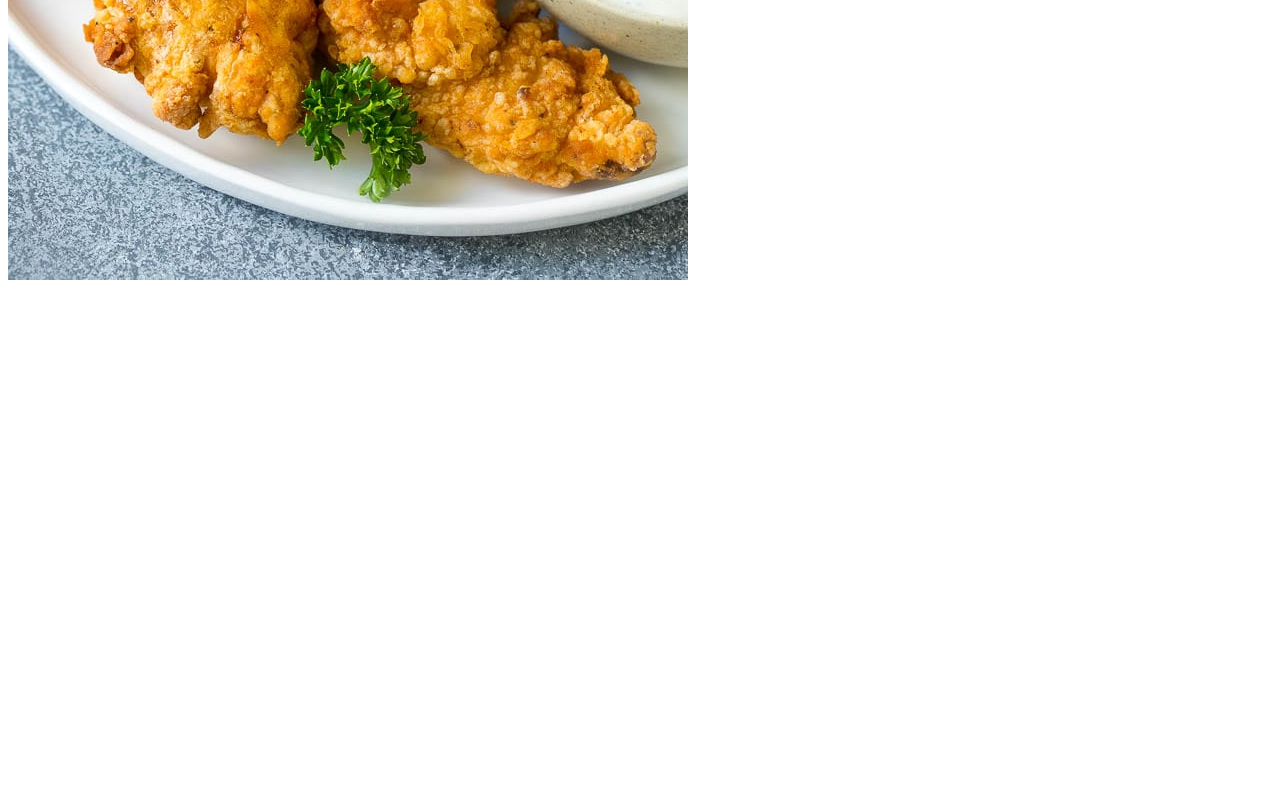
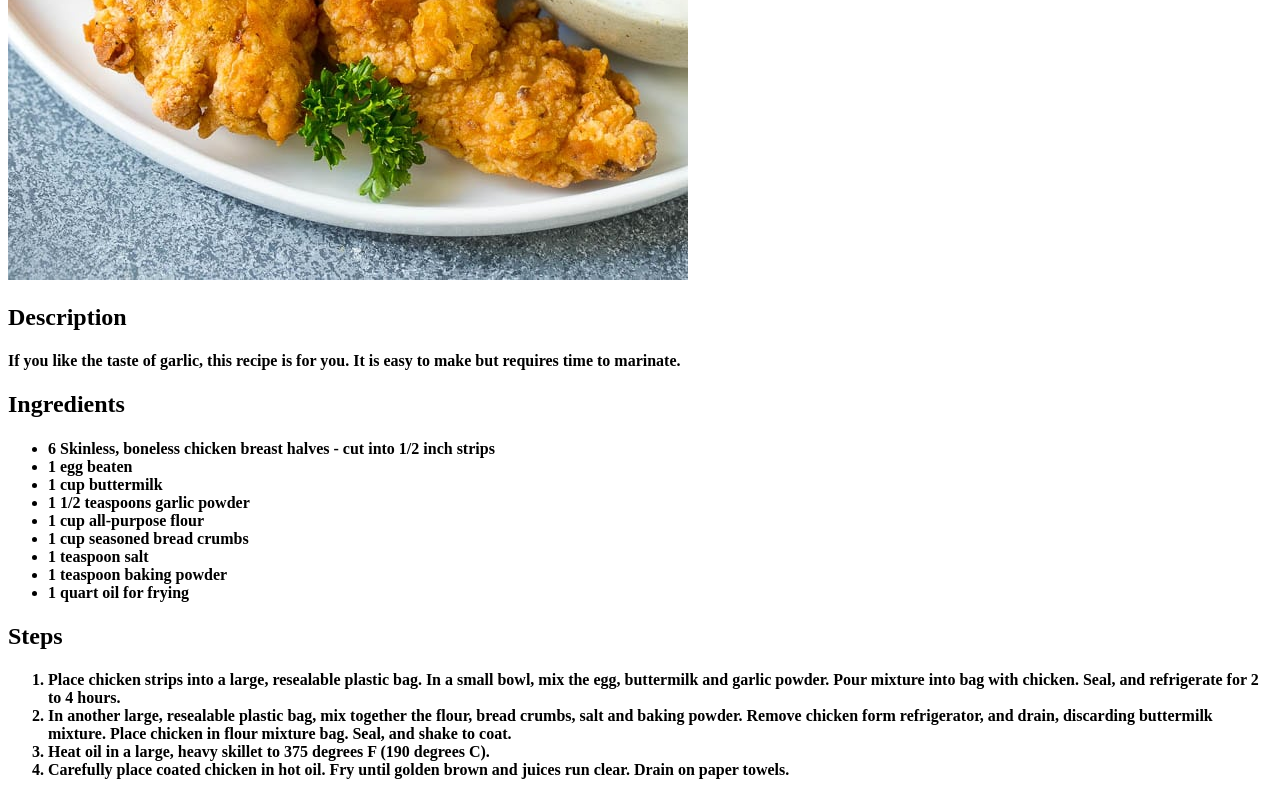
Before and after one commit to thefranklinolivares/odin-recipes, a plain HTML site: page recipes/chicken.html in a window 1280 px wide. Shown: the part 820-1620 px from the top of the page. Before the commit the page ends 1112 px from the top, so only its background shows below. Drawn offline with Linux system fonts and the light colour scheme.

Commit message:
Chicken body finished

```diff
--- a/recipes/chicken.html
+++ b/recipes/chicken.html
@@ -10,5 +10,35 @@
 
     <img src="../images/chicken.jpg">
 
+    <h2>Description</h2>
+    <h4>
+    <p>If you like the taste of garlic, this recipe is for you. It is easy to make but requires time to marinate.</p>
+    </h4>
+
+    <h2>Ingredients</h2>
+    <h4>
+        <ul>
+            <li>6 Skinless, boneless chicken breast halves - cut into 1/2 inch strips</li>
+            <li>1 egg beaten</li>
+            <li>1 cup buttermilk</li>
+            <li>1 1/2 teaspoons garlic powder</li>
+            <li>1 cup all-purpose flour</li>
+            <li>1 cup seasoned bread crumbs</li>
+            <li>1 teaspoon salt</li>
+            <li>1 teaspoon baking powder</li>
+            <li>1 quart oil for frying</li>
+        </ul>
+    </h4>
+
+    <h2>Steps</h2>
+    <h4>
+        <ol>
+            <li>Place chicken strips into a large, resealable plastic bag. In a small bowl, mix the egg, buttermilk and garlic powder. Pour mixture into bag with chicken. Seal, and refrigerate for 2 to 4 hours.</li>
+            <li>In another large, resealable plastic bag, mix together the flour, bread crumbs, salt and baking powder. Remove chicken form refrigerator, and drain, discarding buttermilk mixture. Place chicken in flour mixture bag. Seal, and shake to coat.</li>
+            <li>Heat oil in a large, heavy skillet to 375 degrees F (190 degrees C).</li>
+            <li>Carefully place coated chicken in hot oil. Fry until golden brown and juices run clear. Drain on paper towels.</li>
+        </ol>
+    </h4>
+
 </body>
 </html>
```
